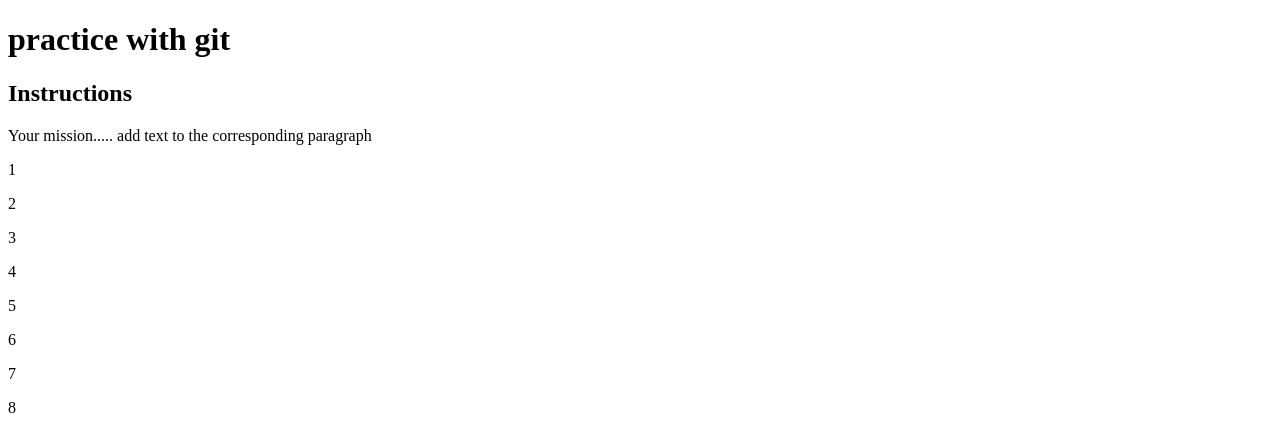
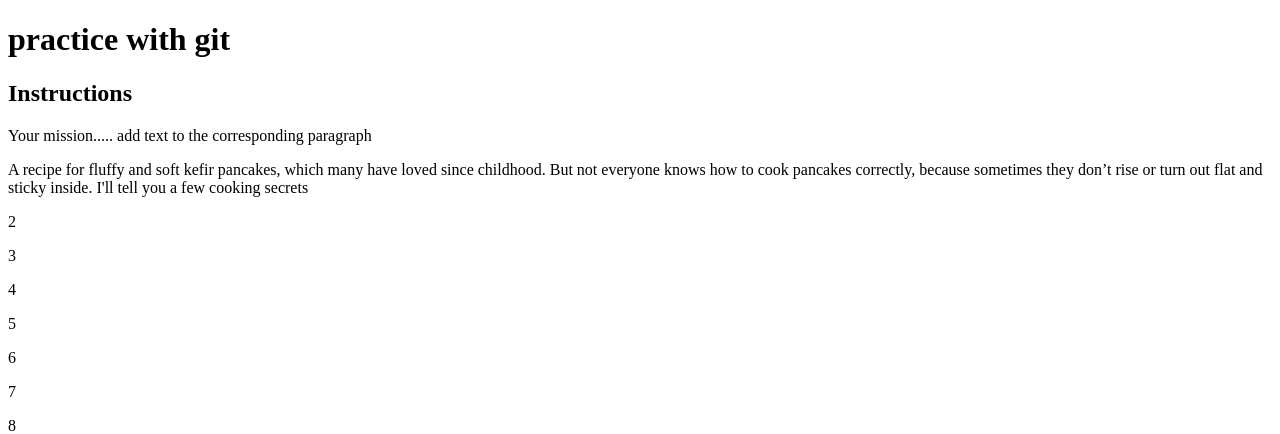
Before and after one commit to adrianeso/practicegit, a PHP site: page /first.php in a window 1280 px wide. Shown: the top 434 px of the page. Run offline with PHP 8.4, Linux system fonts and the light colour scheme.

Commit message:
Niko Loves Pankaces

```diff
--- a/first.php
+++ b/first.php
@@ -15,7 +15,7 @@
 
 <p> Your mission.....   add text to the corresponding paragraph </p>
 
-<p>1</p>
+<p>A recipe for fluffy and soft kefir pancakes, which many have loved since childhood. But not everyone knows how to cook pancakes correctly, because sometimes they don’t rise or turn out flat and sticky inside. I'll tell you a few cooking secrets</p>
 <p>2</p>
 <p>3</p>
 <p>4</p>
```
